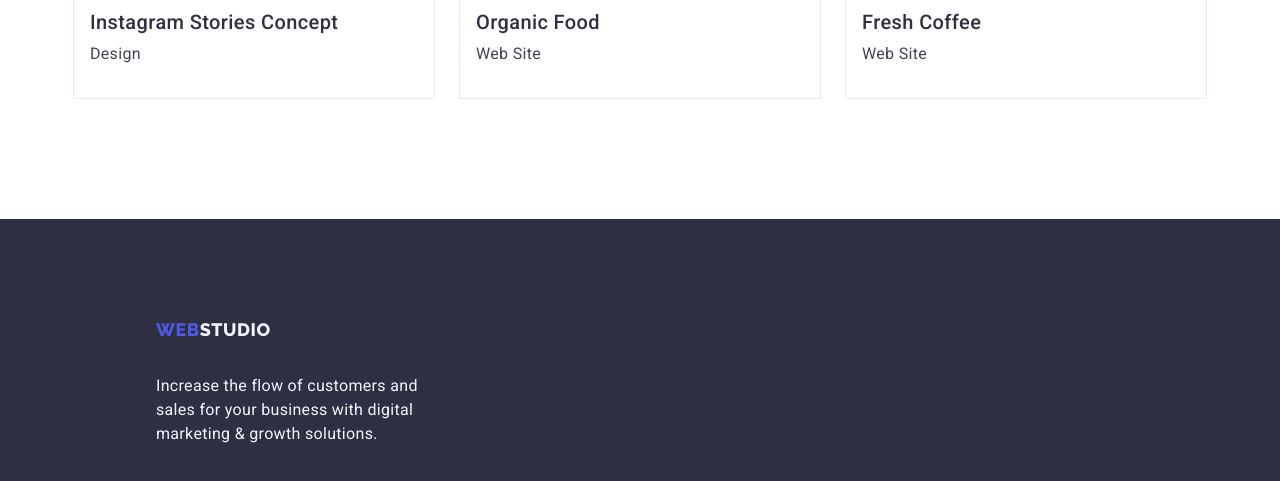
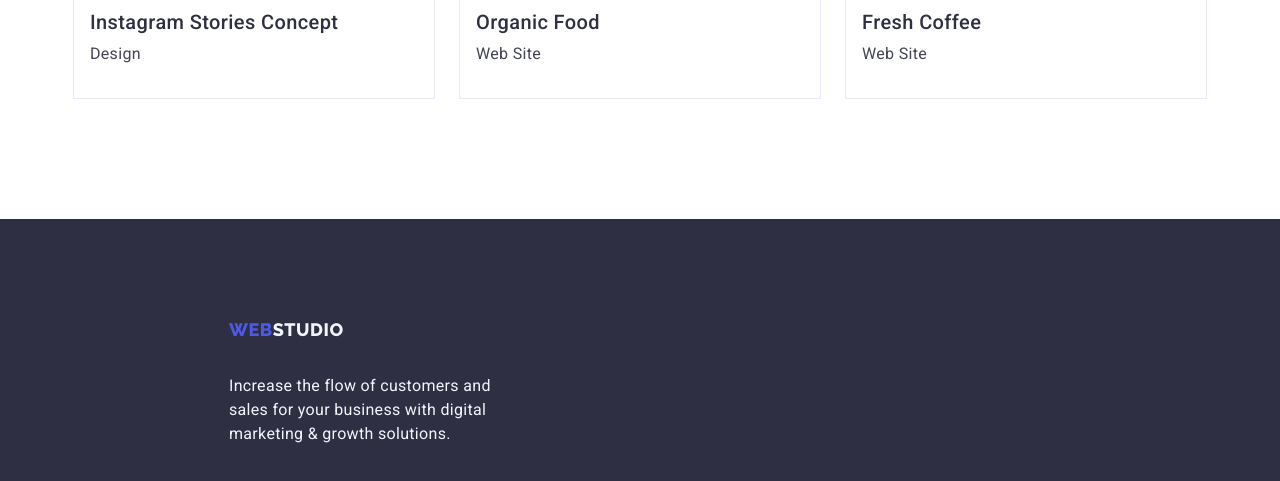
Before and after one commit to Anna4voit/goit-markup-hw-03, a plain HTML site: page portfolio.html in a window 1280 px wide. Shown: the part 1505-1986 px from the top of the page. Drawn offline with nearby package versions, Linux system fonts and the light colour scheme.

Commit message:
upgrade 6

```diff
--- a/css/styles.css
+++ b/css/styles.css
@@ -48,11 +48,12 @@ img {
 /* Header */
 .container {
   max-width: 1440px;
-  width: 100%;
+  width: 1134px;
   margin: 0 auto;
 }
 .header-main {
   height: 72px;
+
   border-bottom: 1px solid var(--cornflower);
 }
 .container nav,
@@ -284,12 +285,6 @@ ul {
   background: var(--navyblue);
 }
 
-/* .footer-page {
-  display: flex;
-  flex-direction: column;
-  justify-content: center;
-} */
-
 .link {
   text-decoration: none;
 }
--- a/portfolio.html
+++ b/portfolio.html
@@ -225,7 +225,7 @@
 
     <!-- Footer -->
     <footer class="footer-container">
-      <div class="container footer-page">
+      <div class="container">
         <a href="./index.html" class="footer-logo link"
           >Web<span class="footer-web-logo">Studio</span></a
         >
```
Also changed, not shown: index.html (+1 -1 lines).
